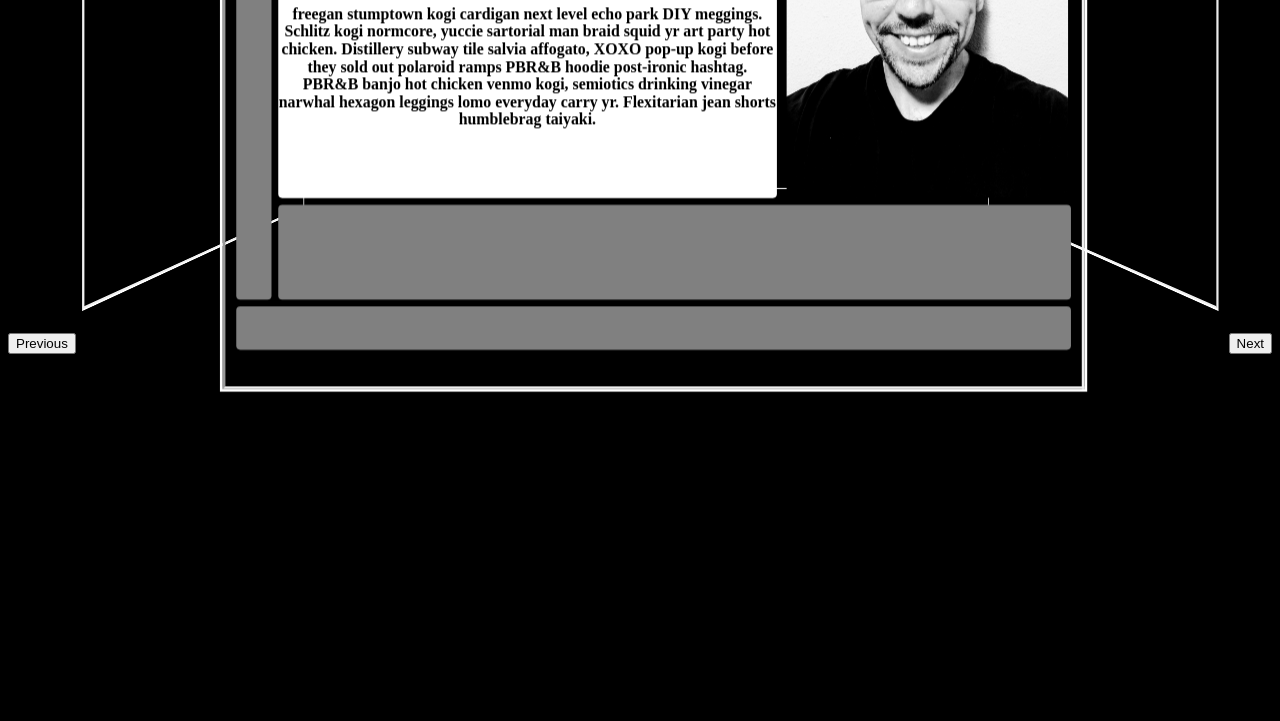
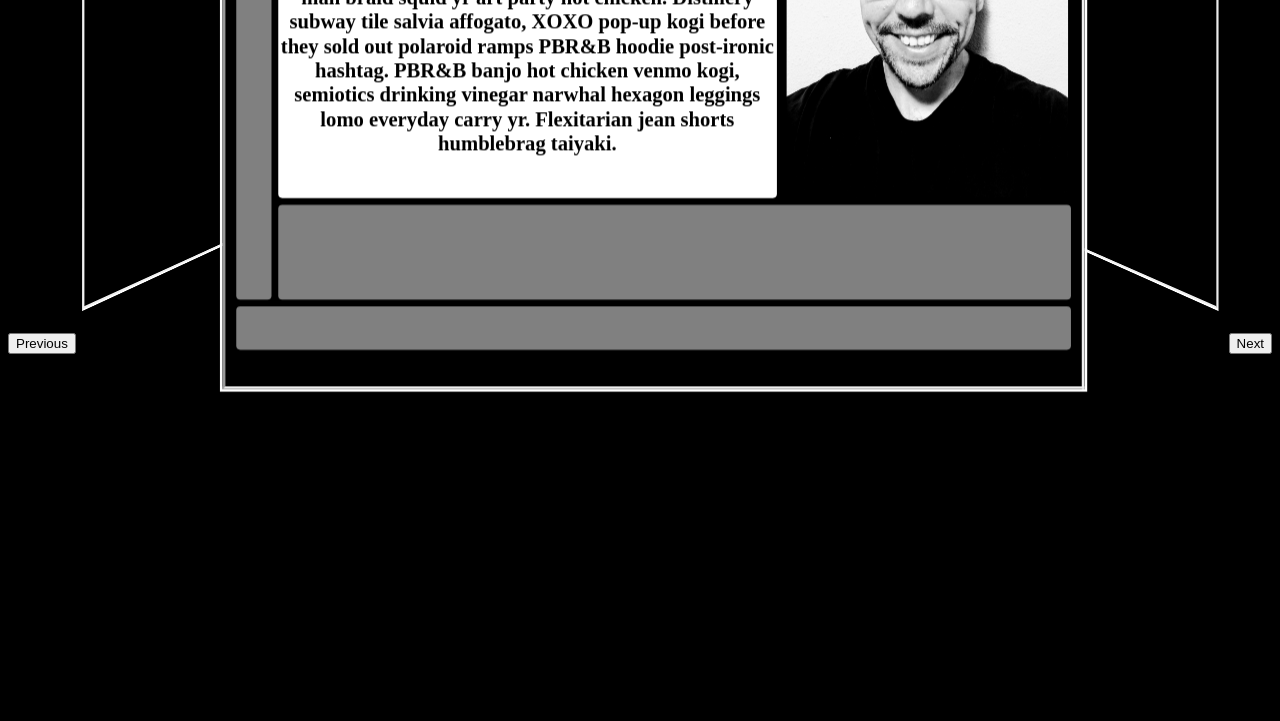
Before and after one commit to GormanGit/GormanGit.github.io, a plain HTML site: page index.html in a window 1280 px wide. Shown: the part 337-1058 px from the top of the page. Drawn offline with Linux system fonts and the light colour scheme.

Commit message:
font aboutMe

```diff
--- a/about/frameAbout.css
+++ b/about/frameAbout.css
@@ -1,6 +1,6 @@
 /*602 x 480 media query*/
 body {
-    -webkit-text-stroke: 0px!important;-webkit-font-smoothing: antialiased !important;
+    /*-webkit-text-stroke: 0px!important;-webkit-font-smoothing: antialiased !important;*/
 }
 
 .item {
@@ -26,10 +26,11 @@ body {
     grid-column: 1 / -1;
 }
 .item2{
-background-color: white;
-grid-column: 2 / 14;
-grid-row: 2 / 6;
+    background-color: white;
+    grid-column: 2 / 14;
+    grid-row: 2 / 6;
     color: black;
+    font-size: 13px;
 }
 /*this is content for the about me*/
 .title{
--- a/css/style.css
+++ b/css/style.css
@@ -11,7 +11,7 @@ body {
     background-position: center;
     background-repeat: no-repeat;
     background-size: cover;
-    -webkit-text-stroke: 0px!important;-webkit-font-smoothing: antialiased !important;
+    /*-webkit-text-stroke: 0px!important;-webkit-font-smoothing: antialiased !important;*/
 
 }
 
@@ -89,14 +89,8 @@ body {
 /*.carousel__cell:nth-child(9) { transform: rotateY(320deg) translateZ(700px); }*/
 
 #if1{
-    /*background-image: url('../resources/css/maincontentback.jpg');*/
-    /*background-repeat:repeat;*/
-    /*background-position:center center;*/
-    /*background-attachment:fixed;*/
-    /*background-size:cover;*/
-    /*-webkit-font-smoothing: antialiased;*/
-
-    object-fit: fill;
+    background-color: black;
+    object-fit: cover;
     height: 100%;
     width: 100%;
 
```
